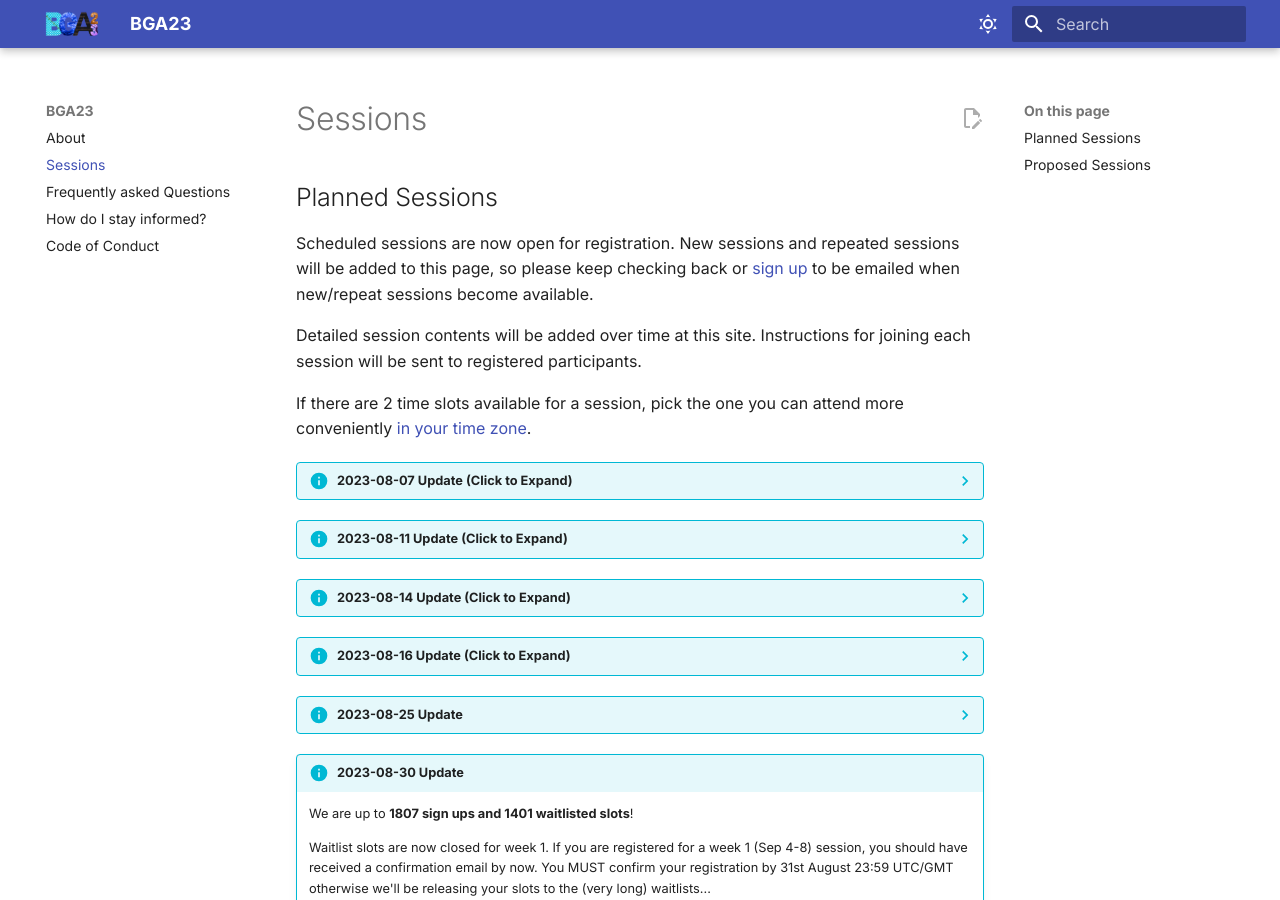
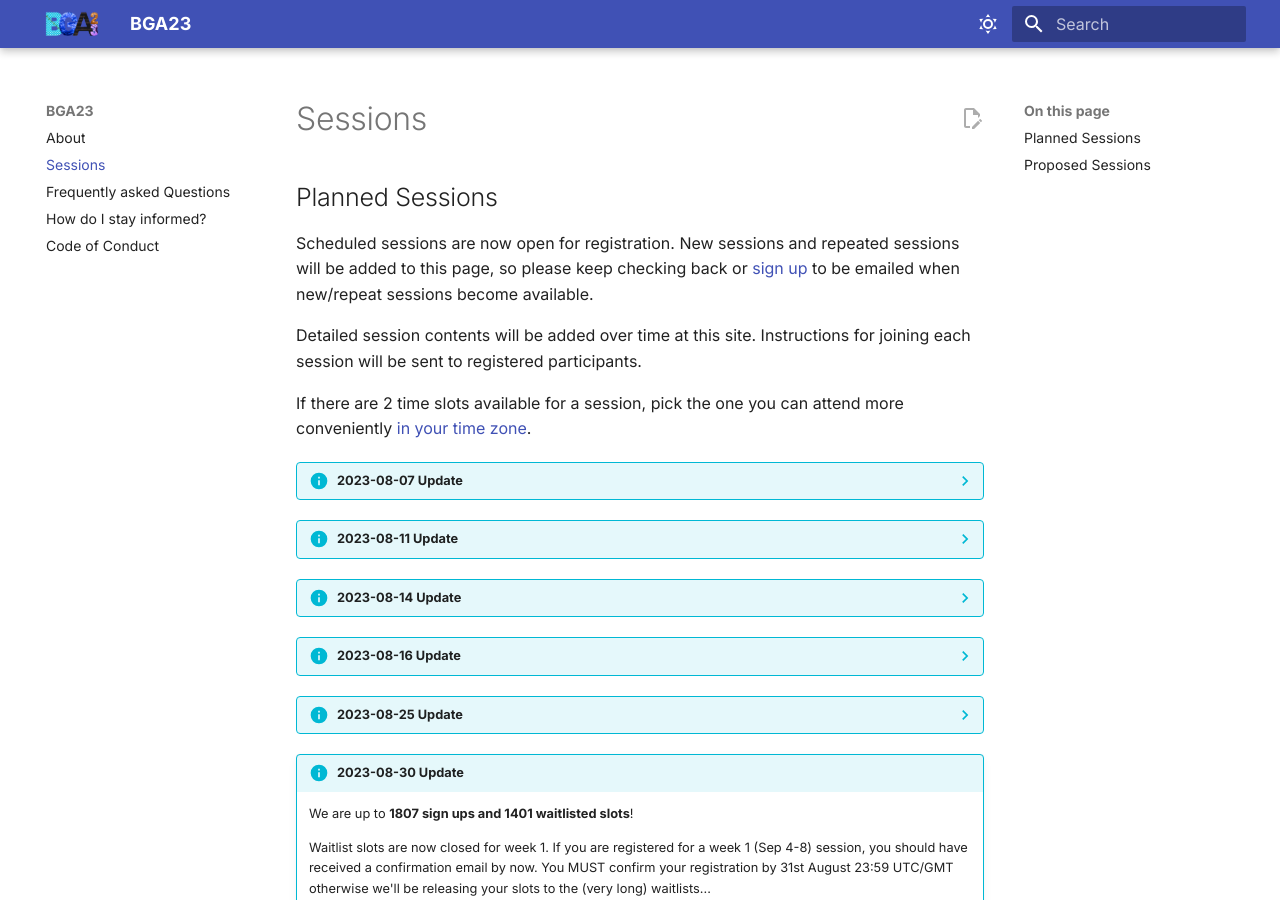
Before and after one commit to tol-training/tol-training.github.io, an MkDocs documentation site: the page built from docs/sessions.md, in a window 1280 px wide and 900 px high. Built offline with MkDocs 1.6.1 and Material for MkDocs 9.7.7, drawn with Linux system fonts in a browser that asks for light colours.

Commit message:
remove click to expand text

```diff
--- a/docs/sessions.md
+++ b/docs/sessions.md
@@ -11,10 +11,10 @@ Detailed session contents will be added over time at this site. Instructions for
 
 If there are 2 time slots available for a session, pick the one you can attend more conveniently [in your time zone](https://www.timeanddate.com/worldclock/meetingtime.html?iso=20230915&p1=224&p2=41&p3=45&p4=4&p5=37&p6=170&p7=176&p8=33&p9=240&p10=22){: target="_blank"}.
 
-??? info "**2023-08-07 Update** (Click to Expand)"
+??? info "**2023-08-07 Update**"
     The response to BGA23 has been OVERWHELMING! Thank you 🙏 **691 booked, 424 waitlisted** 🤯 Please keep signing up below as we are working with session leaders to add more slots (adding sessions, increasing slots per session, offering recordings with discord discussions, etc). Booked out sessions have a "Join Waitlist" button. Also do **[subscribe/follow](signup.md)** to be the first to be informed when slots open.
 
-??? info "**2023-08-11 Update** (Click to Expand)"
+??? info "**2023-08-11 Update**"
     We are notifying waitlisted participants today by email on how to book extra slots. If you have a confirmed slot already that you can no longer attend, please email tol-training at sanger.ac.uk with your order details so we can free up your slot for other waitlisted participants. Thank you!
 
     Sessions added/changed:
@@ -27,7 +27,7 @@ If there are 2 time slots available for a session, pick the one you can attend m
     - "Introduction to NextFlow for Genomics" two new sessions added 20 Sep 23:00-01:00, and 26 Sep 16:00-18:00
     - "[EASEL](https://gitlab.com/PlantGenomicsLab/easel){: target="_blank"} (Efficient, Accurate, Scalable Eukaryotic modeLs): software for eukaryotic structural and functional genome annotation" new session added 29 Sep 03:00-05:00
 
-??? info "**2023-08-14 Update** (Click to Expand)"
+??? info "**2023-08-14 Update**"
     We are up to **1167 sign ups and 793 waitlisted slots**!
 
     Seeing the huge demand, some session leaders have very kindly offered webinar slots (view only + text discussions) for:
@@ -40,7 +40,7 @@ If there are 2 time slots available for a session, pick the one you can attend m
 
     If you signed up to a session waitlist after Friday 11 Aug, you will receive information on additional slots by the end of today.
 
-??? info "**2023-08-16 Update** (Click to Expand)"
+??? info "**2023-08-16 Update**"
     We are up to **1475 sign ups and 1018 waitlisted slots**!
 
     All waitlisted slots as of 4pm UTC should have received information about additional slots. After this point, the only free slots are likely to be from cancellations. A couple of new topics may be added, but no additional slots are likely to be opened for existing topics.
```
